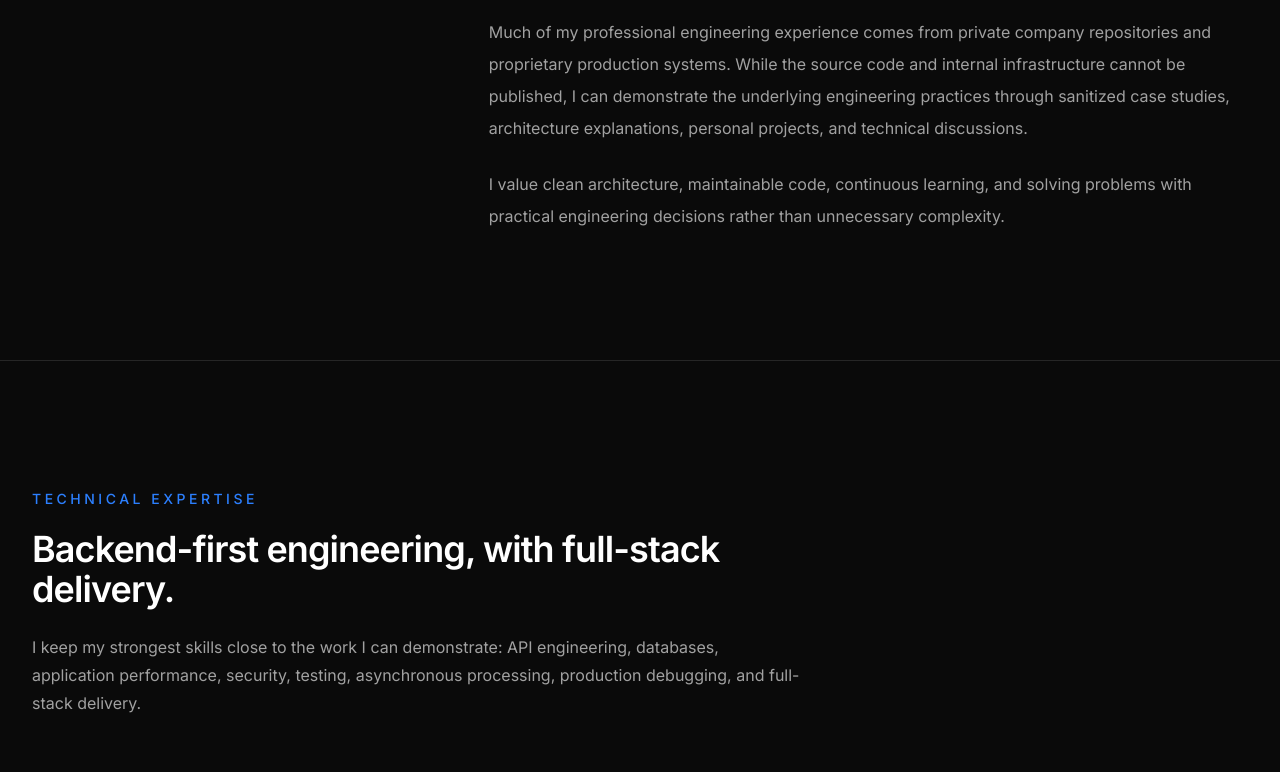
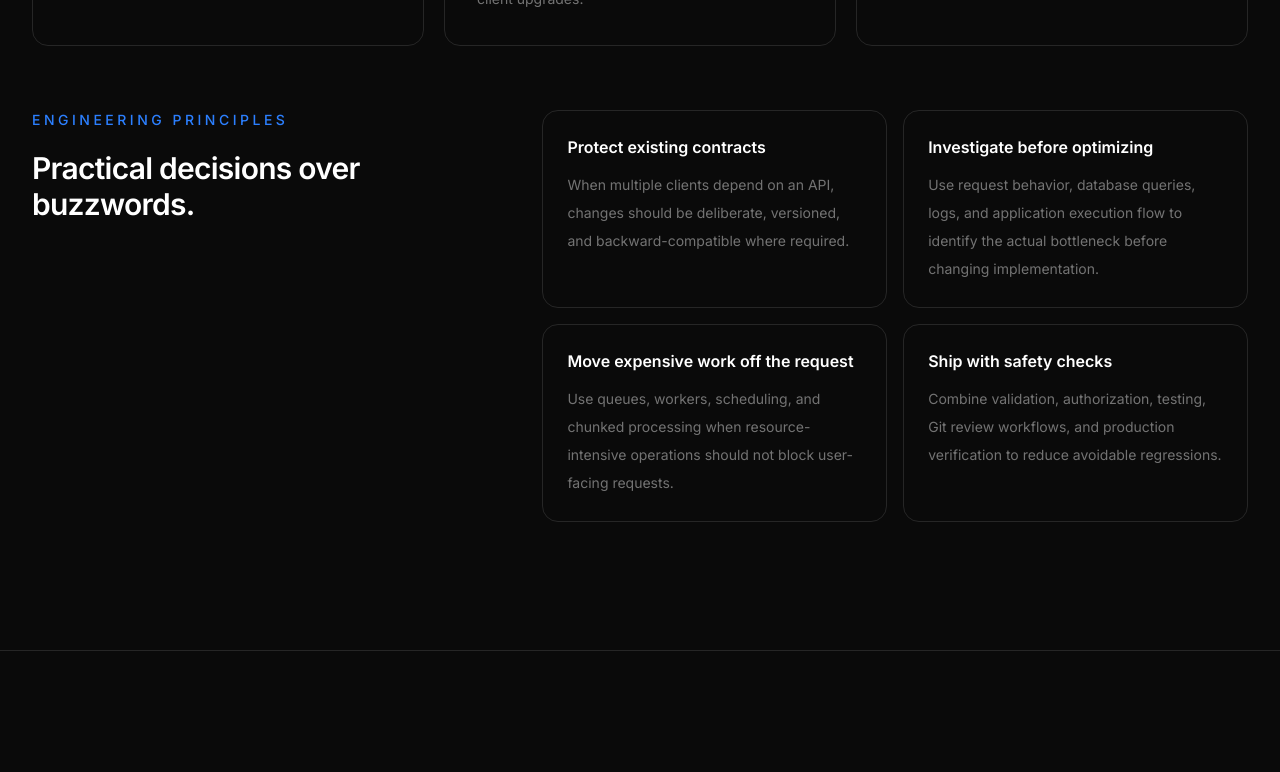
Before and after one commit to imiantalha/Portfolio, a Next.js app: page / in a window 1280 px wide. Shown: the part 1880-2652 px from the top of the page. Built offline with nearby package versions, Linux system fonts and the light colour scheme.

Commit message:
feat: prioritize engineering evidence on homepage

```diff
--- a/app/page.tsx
+++ b/app/page.tsx
@@ -2,6 +2,7 @@ import About from "./components/About";
 import Contact from "./components/Contact";
 import Education from "./components/Education";
 import EngineeringArchitecture from "./components/EngineeringArchitecture";
+import EngineeringEvidence from "./components/EngineeringEvidence";
 import EngineeringHighlights from "./components/EngineeringHighlights";
 import Experience from "./components/Experience";
 import FeaturedProjects from "./components/FeaturedProjects";
@@ -20,12 +21,13 @@ export default function Home() {
       <main id="main-content">
         <Hero />
         <Metrics />
-        <About />
+        <EngineeringEvidence />
+        <FeaturedProjects />
+        <Experience />
         <Skills />
         <EngineeringHighlights />
         <EngineeringArchitecture />
-        <FeaturedProjects />
-        <Experience />
+        <About />
         <Education />
         <Recognition />
         <Contact />
```
